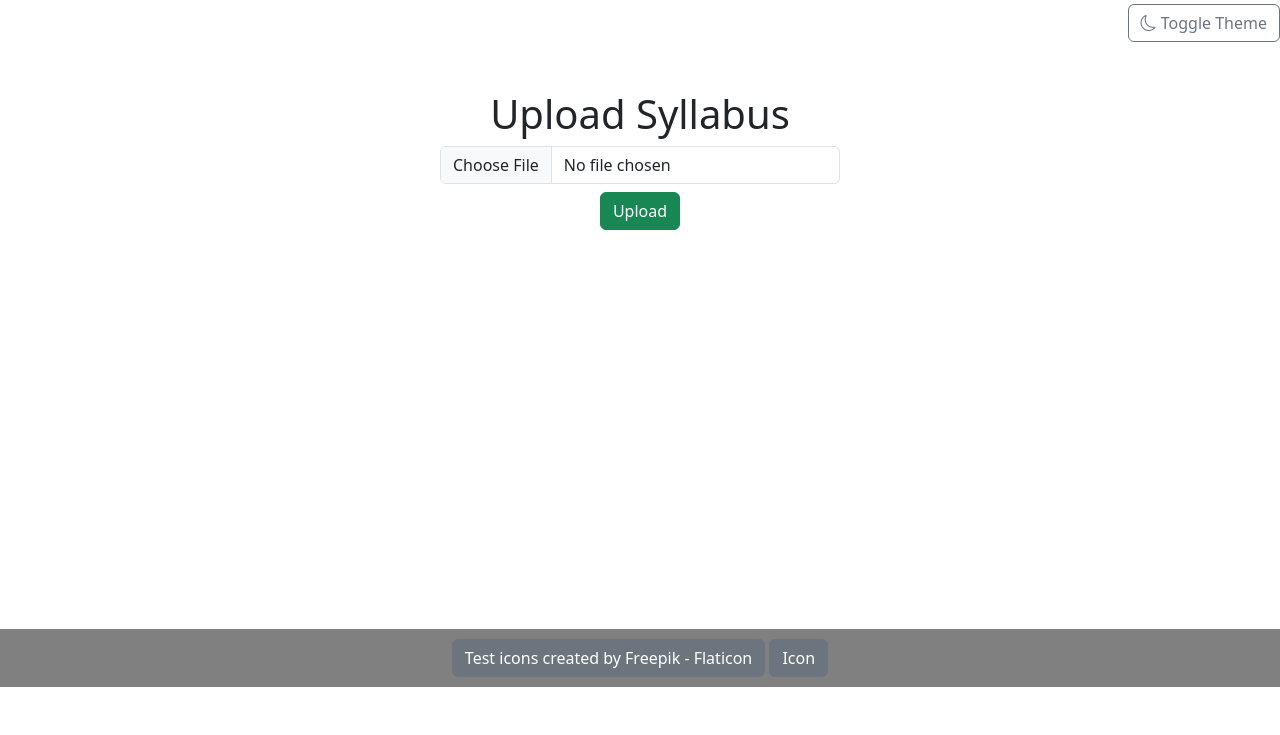
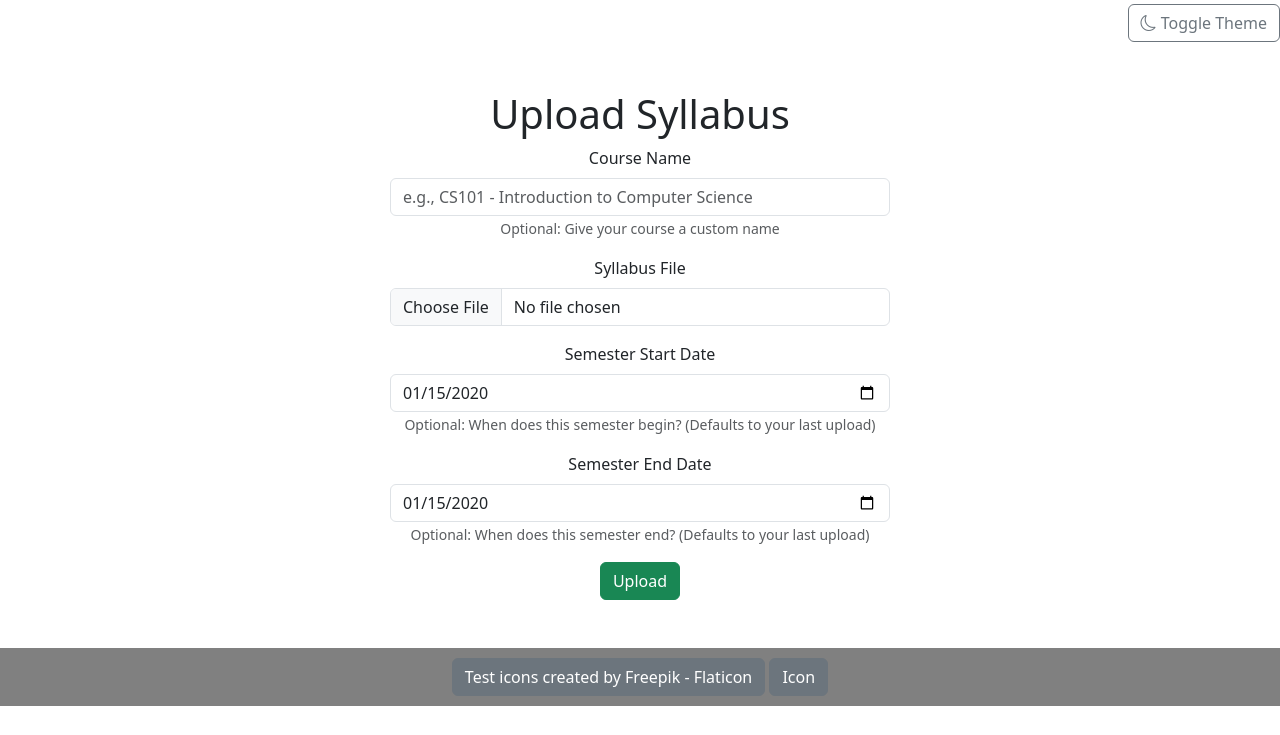
Before and after one commit to ysoktar/hackathon-cs-girlies-make-learning-cool-again, a Flask app: page /upload in a window 1280 px wide. Shown: the part 65-800 px from the top of the page. Run offline with Flask 3, Linux system fonts and the light colour scheme; the visitor is signed in with stand-in values (Sample User, id 1); tables that the repository leaves empty hold one stand-in row (values such as "Sample post"); parts of the project's set-up code (start-up, migrations or seed data) failed here and were passed over; some libraries are stand-ins or nearby versions.

Commit message:
Last commit

```diff
--- a/app.py
+++ b/app.py
@@ -7,8 +7,11 @@ from flask_session import Session
 from werkzeug.security import check_password_hash, generate_password_hash
 from markupsafe import Markup
 
-from helpers import login_required, allowed_file, ai_summarize_file, db, UPLOAD_FOLDER, add_syllabus, get_user_syllabuses
-from helpers import login_required, allowed_file, ai_analyze_file, ai_validate_syllabus, ai_generate_resources, UPLOAD_FOLDER, get_db, query_db, execute_db, init_db
+from helpers import (
+    login_required, allowed_file, ai_analyze_file, ai_validate_syllabus,
+    ai_generate_resources, ai_generate_ics, UPLOAD_FOLDER, get_db, query_db, execute_db,
+    init_db, add_syllabus_result, get_user_results
+)
 
 # Initialize database if it doesn't exist
 init_db()
@@ -57,6 +60,40 @@ def result():
     summary = ai_analyze_file(user_file)
     resources = ai_generate_resources(user_file)
 
+    # Get course name from session (custom name or filename)
+    course_name = session.get('course_name')
+    if not course_name:
+        original_filename = session.get('uploaded_filename', 'Unknown Course')
+        course_name = original_filename.rsplit('.', 1)[0] if '.' in original_filename else original_filename
+
+    # Get semester dates from session
+    semester_start = session.get('semester_start_date')
+    semester_end = session.get('semester_end_date')
+
+    # Generate ICS file
+    ics_content = None
+    if semester_start and semester_end:
+        print("Generating ICS calendar file...")
+        ics_content = ai_generate_ics(user_file, course_name, semester_start, semester_end)
+    else:
+        print("Skipping ICS generation - semester dates not provided")
+
+    # Save to database before deleting file
+    result_id = add_syllabus_result(
+        user_id=session.get('user_id'),
+        name=course_name,
+        summary=summary,
+        resources=resources,
+        semester_start_date=semester_start,
+        semester_end_date=semester_end
+    )
+
+    # Update ICS in database if generated
+    if ics_content and result_id:
+        from helpers import execute_db
+        execute_db('UPDATE results SET ics = ? WHERE id = ?', [ics_content, result_id])
+        print(f"ICS file saved to database for result ID: {result_id}")
+
     # Clean up the file after both operations complete
     try:
         if os.path.exists(user_file):
@@ -64,7 +101,20 @@ def result():
     except:
         pass
 
-    return render_template("result.html", summary=summary, resources=resources)
+    # Clear the session data
+    session.pop('uploaded_filename', None)
+    session.pop('course_name', None)
+    session.pop('semester_start_date', None)
+    session.pop('semester_end_date', None)
+
+    return render_template("result.html",
+                         summary=summary,
+                         resources=resources,
+                         course_name=course_name,
+                         semester_start=semester_start,
+                         semester_end=semester_end,
+                         result_id=result_id,
+                         has_ics=ics_content is not None)
 
 @app.route("/upload", methods=["GET", "POST"])
 @login_required
@@ -85,6 +135,24 @@ def upload():
             filepath = os.path.join(app.config['UPLOAD_FOLDER'], filename)
             file.save(filepath)
 
+            # Store original filename and custom course name in session
+            session['uploaded_filename'] = file.filename
+
+            # Get custom course name from form (optional)
+            course_name = request.form.get('course_name', '').strip()
+            if course_name:
+                session['course_name'] = course_name
+
+            # Get semester dates from form (optional)
+            semester_start = request.form.get('semester_start_date')
+            semester_end = request.form.get('semester_end_date')
+
+            # Store in session if provided
+            if semester_start:
+                session['semester_start_date'] = semester_start
+            if semester_end:
+                session['semester_end_date'] = semester_end
+
             # Validate if file is a syllabus
             is_valid, message = ai_validate_syllabus(filepath)
             print(f"Syllabus validation: {is_valid}, {message}")
@@ -92,6 +160,10 @@ def upload():
                 # Delete the invalid file
                 if os.path.exists(filepath):
                     os.remove(filepath)
+                session.pop('uploaded_filename', None)
+                session.pop('course_name', None)
+                session.pop('semester_start_date', None)
+                session.pop('semester_end_date', None)
                 flash(f"Invalid file: {message}. Please upload a course syllabus.", "danger")
                 return redirect("/upload")
 
@@ -101,14 +173,28 @@ def upload():
             flash("File type not allowed", "danger")
             return redirect(request.url)
 
-    return render_template("request.html")
+    # GET request - get most recent syllabus for default dates
+    user_id = session.get('user_id')
+    recent_results = get_user_results(user_id)
+
+    default_start = None
+    default_end = None
+
+    if recent_results and len(recent_results) > 0:
+        most_recent = recent_results[-1]
+        default_start = most_recent.get('semester_start_date')
+        default_end = most_recent.get('semester_end_date')
+
+    return render_template("request.html",
+                         default_start=default_start,
+                         default_end=default_end)
 
 @app.route("/classes")
 @login_required
 def classes():
     """Display the user's uploaded syllabuses dashboard"""
     user_id = session.get('user_id')
-    user_syllabuses = get_user_syllabuses(user_id)
+    user_syllabuses = get_user_results(user_id)
     return render_template("classes.html", syllabuses=user_syllabuses)
 
 @app.route("/")
@@ -187,5 +273,66 @@ def register():
 
     return render_template("register.html")
 
+@app.route("/download/ics/<int:result_id>")
+@login_required
+def download_ics(result_id):
+    """Download ICS calendar file for a specific result"""
+    from flask import send_file
+    import io
+
+    user_id = session.get('user_id')
+
+    # Get the specific result
+    result = query_db('SELECT * FROM results WHERE id = ? AND user_id = ?', [result_id, user_id], one=True)
+
+    if not result:
+        flash("Class not found.", "danger")
+        return redirect("/classes")
+
+    result_dict = dict(result)
+    ics_blob = result_dict.get('ics')
+
+    if not ics_blob:
+        flash("No calendar file available for this class.", "warning")
+        return redirect(f"/class/{result_id}")
+
+    # Create a filename based on course name
+    course_name = result_dict.get('name', 'course')
+    safe_filename = "".join(c for c in course_name if c.isalnum() or c in (' ', '-', '_')).rstrip()
+    filename = f"{safe_filename}_calendar.ics"
+
+    # Send the file
+    return send_file(
+        io.BytesIO(ics_blob),
+        mimetype='text/calendar',
+        as_attachment=True,
+        download_name=filename
+    )
+
+@app.route("/class/<int:class_id>")
+@login_required
+def view_class(class_id):
+    """View details of a specific class/syllabus"""
+    user_id = session.get('user_id')
+
+    # Get the specific result
+    result = query_db('SELECT * FROM results WHERE id = ? AND user_id = ?', [class_id, user_id], one=True)
+
+    if not result:
+        flash("Class not found.", "danger")
+        return redirect("/classes")
+
+    result_dict = dict(result)
+    has_ics = result_dict.get('ics') is not None
+
+    return render_template("result.html",
+                         summary=result_dict['summary'],
+                         resources=result_dict['resources'],
+                         course_name=result_dict['name'],
+                         semester_start=result_dict.get('semester_start_date'),
+                         semester_end=result_dict.get('semester_end_date'),
+                         result_id=class_id,
+                         has_ics=has_ics)
+
 if __name__ == "__main__":
     app.run(debug=True)
--- a/schema.sql.txt
+++ b/schema.sql
@@ -9,8 +9,10 @@ CREATE TABLE results (
   user_id INTEGER NOT NULL,
   name TEXT,
   summary TEXT,
-  info TEXT,
   resources TEXT,
   ics BLOB,
+  semester_start_date DATE,
+  semester_end_date DATE,
+  current_date DATE,
   FOREIGN KEY (user_id) REFERENCES users (id)
 );
--- a/templates/layout.html
+++ b/templates/layout.html
@@ -28,6 +28,18 @@
 </head>
 
 <body>
+
+    <!-- Loading Screen -->
+    <div id="loading-screen" class="loading-overlay" style="display: none;">
+        <div class="loading-content">
+            <div class="spinner-border text-primary" role="status" style="width: 4rem; height: 4rem;">
+                <span class="visually-hidden">Loading...</span>
+            </div>
+            <h3 class="mt-4">Processing Your Syllabus</h3>
+            <p class="text-muted">Analyzing content and generating resources...</p>
+            <p class="text-muted"><small>This may take up to 30 seconds</small></p>
+        </div>
+    </div>
 
     {% with messages = get_flashed_messages(with_categories=true) %}
     {% if messages %}
@@ -119,6 +131,15 @@
 
         document.getElementById('theme-toggle').addEventListener('click', toggleTheme);
 
+        // Loading screen functions
+        function showLoading() {
+            document.getElementById('loading-screen').style.display = 'flex';
+        }
+
+        function hideLoading() {
+            document.getElementById('loading-screen').style.display = 'none';
+        }
+
         window.onload = function () {
             const savedTheme = localStorage.getItem('theme');
             if (savedTheme) {
@@ -135,6 +156,20 @@
                     alert.style.display = 'none';
                 });
             }, 10000);
+
+            // Hide loading screen on page load
+            hideLoading();
+
+            // Add loading screen to forms
+            const uploadForm = document.querySelector('form[enctype="multipart/form-data"]');
+            if (uploadForm) {
+                uploadForm.addEventListener('submit', function(e) {
+                    const fileInput = this.querySelector('input[type="file"]');
+                    if (fileInput && fileInput.files.length > 0) {
+                        showLoading();
+                    }
+                });
+            }
         };
 
     </script>
--- a/templates/request.html
+++ b/templates/request.html
@@ -7,10 +7,31 @@
 {% block main %}
 
     <h1 class="text-center">Upload Syllabus</h1>
-    <form action="/upload" method="post" enctype="multipart/form-data" class="mx-auto" style="max-width: 400px;" onsubmit="showLoadingSpinner()">
+    <form action="/upload" method="post" enctype="multipart/form-data" class="mx-auto" style="max-width: 500px;">
 
-        <div class="mb-2">
-            <input type="file" class="form-control" id="syllabus" name="file" style="width: 100%;" required>
+        <div class="mb-3">
+            <label for="course_name" class="form-label">Course Name</label>
+            <input type="text" class="form-control" id="course_name" name="course_name" placeholder="e.g., CS101 - Introduction to Computer Science">
+            <small class="form-text text-muted">Optional: Give your course a custom name</small>
+        </div>
+
+        <div class="mb-3">
+            <label for="syllabus" class="form-label">Syllabus File</label>
+            <input type="file" class="form-control" id="syllabus" name="file" required>
+        </div>
+
+        <div class="mb-3">
+            <label for="semester_start" class="form-label">Semester Start Date</label>
+            <input type="date" class="form-control" id="semester_start" name="semester_start_date"
+                   {% if default_start %}value="{{ default_start }}"{% endif %}>
+            <small class="form-text text-muted">Optional: When does this semester begin?{% if default_start %} (Defaults to your last upload){% endif %}</small>
+        </div>
+
+        <div class="mb-3">
+            <label for="semester_end" class="form-label">Semester End Date</label>
+            <input type="date" class="form-control" id="semester_end" name="semester_end_date"
+                   {% if default_end %}value="{{ default_end }}"{% endif %}>
+            <small class="form-text text-muted">Optional: When does this semester end?{% if default_end %} (Defaults to your last upload){% endif %}</small>
         </div>
 
         <button class="btn btn-success mx-auto d-block" type="submit">Upload</button>
```
Also changed, not shown: helpers.py (+162 -3 lines), static/styles.css (+53 -3 lines), templates/classes.html (+22 -8 lines), templates/result.html (+50 -36 lines), users.db (added).
